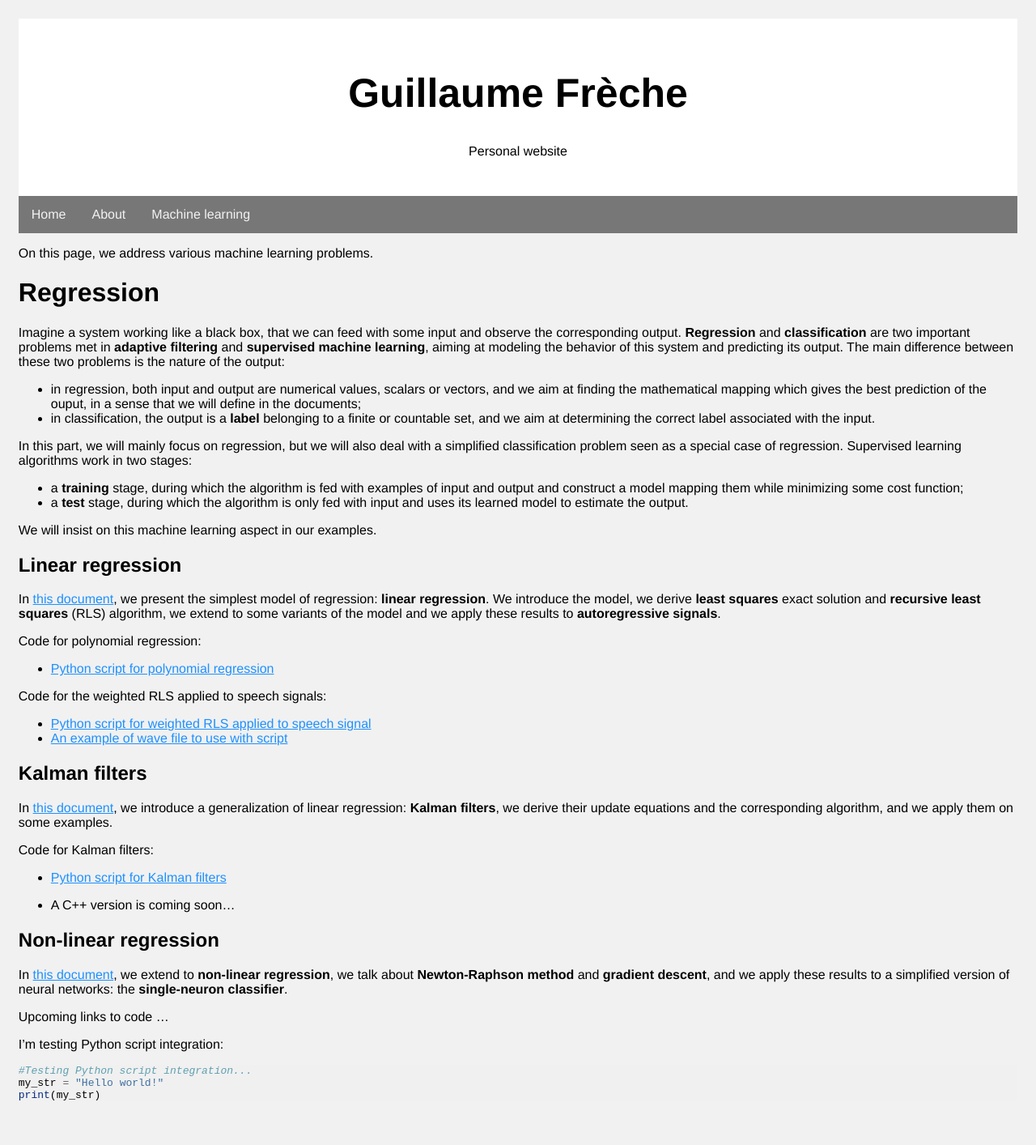
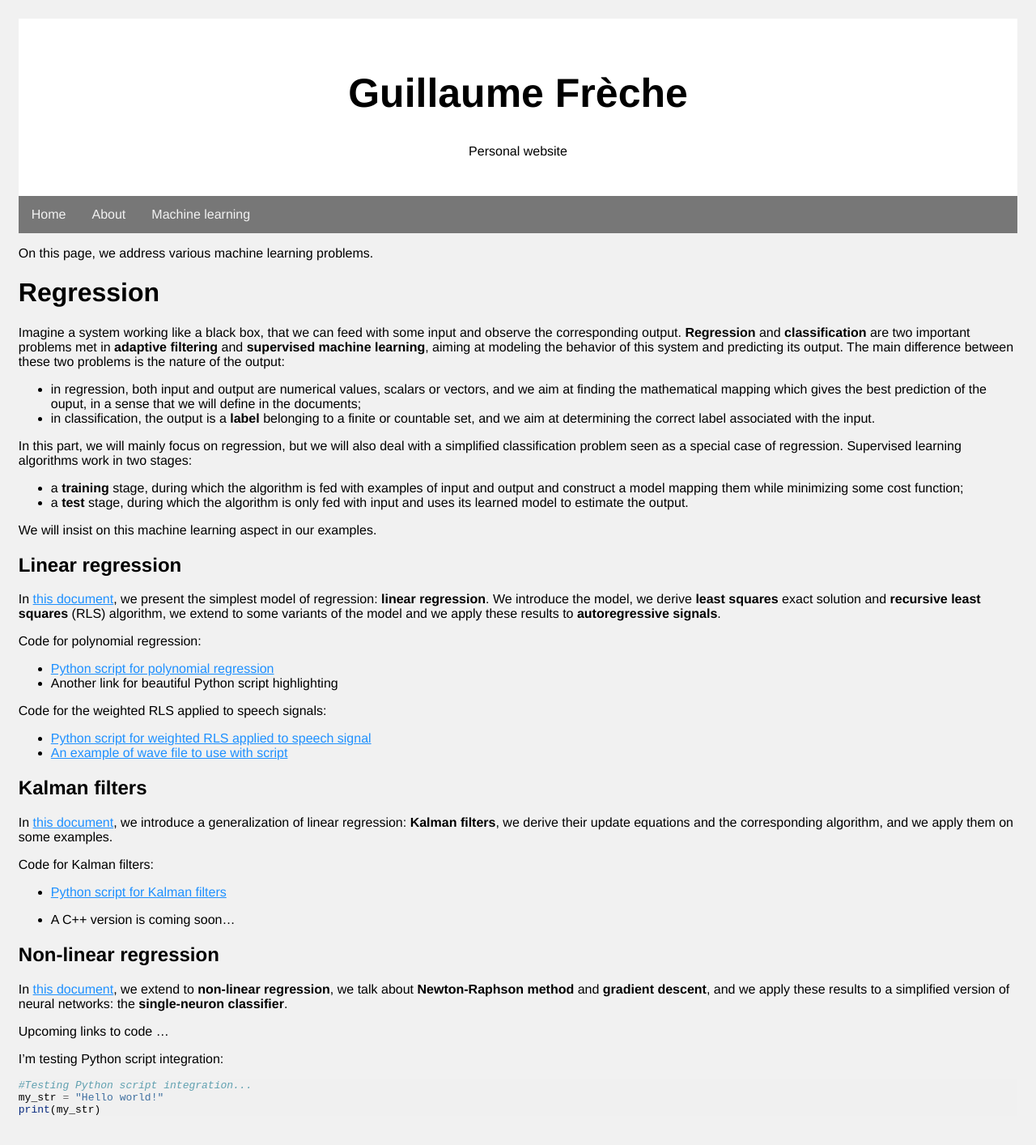
Before and after one commit to grfreche/grfreche.github.io, a Jekyll site: the page built from machine_learning.md, in a window 1280 px wide. Shown: the whole page at 81% size. Built offline with Jekyll 4.4.1, drawn with Linux system fonts in a browser that asks for light colours.

Commit message:
Update machine_learning.md

```diff
--- a/machine_learning.md
+++ b/machine_learning.md
@@ -39,6 +39,7 @@ we extend to some variants of the model and we apply these results to **autoregr
 
 Code for polynomial regression:
 * <a href="https://grfreche.github.io/sources/linear_regression/Polynomial_regression.py" class="image fit">Python script for polynomial regression</a>
+* Another link for beautiful Python script highlighting
 
 Code for the weighted RLS applied to speech signals:
 * <a href="https://grfreche.github.io/sources/linear_regression/RLS_speech_signal.py" class="image fit">Python script for weighted RLS applied to speech signal</a>
```
